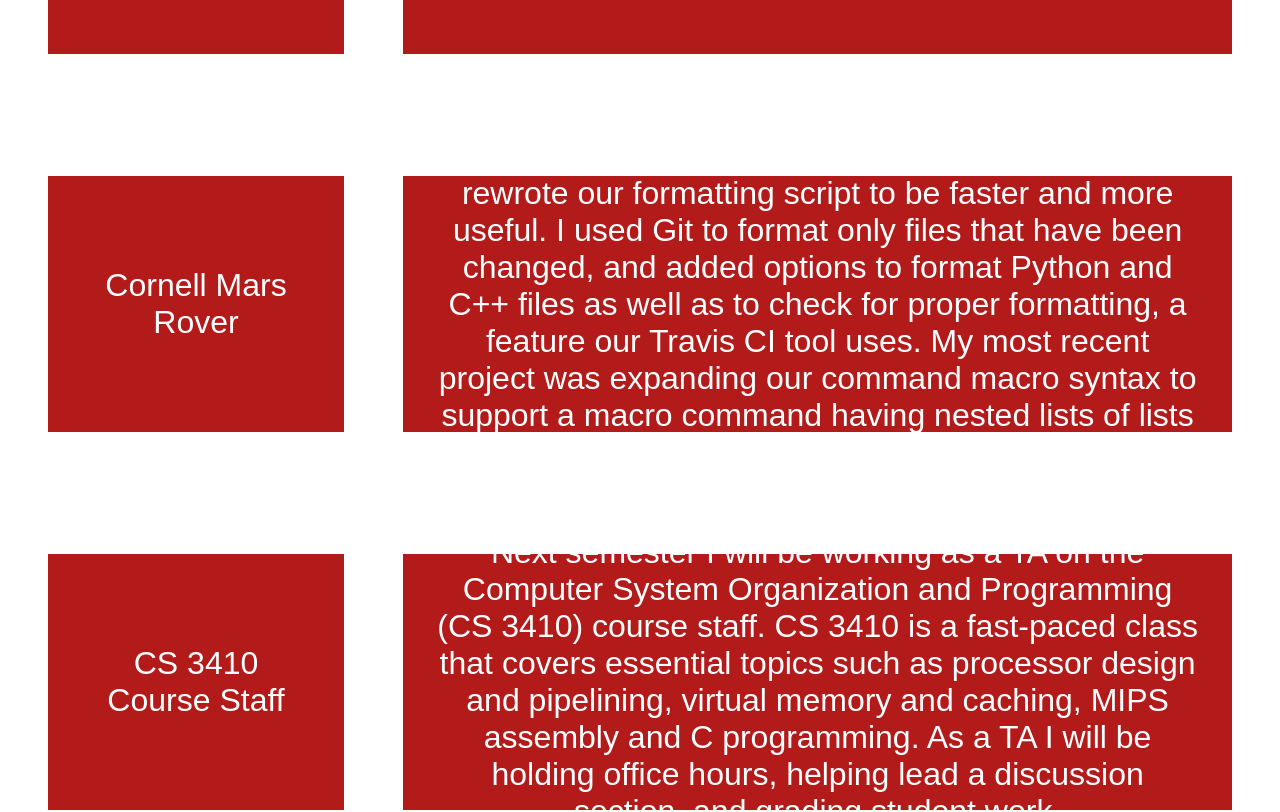
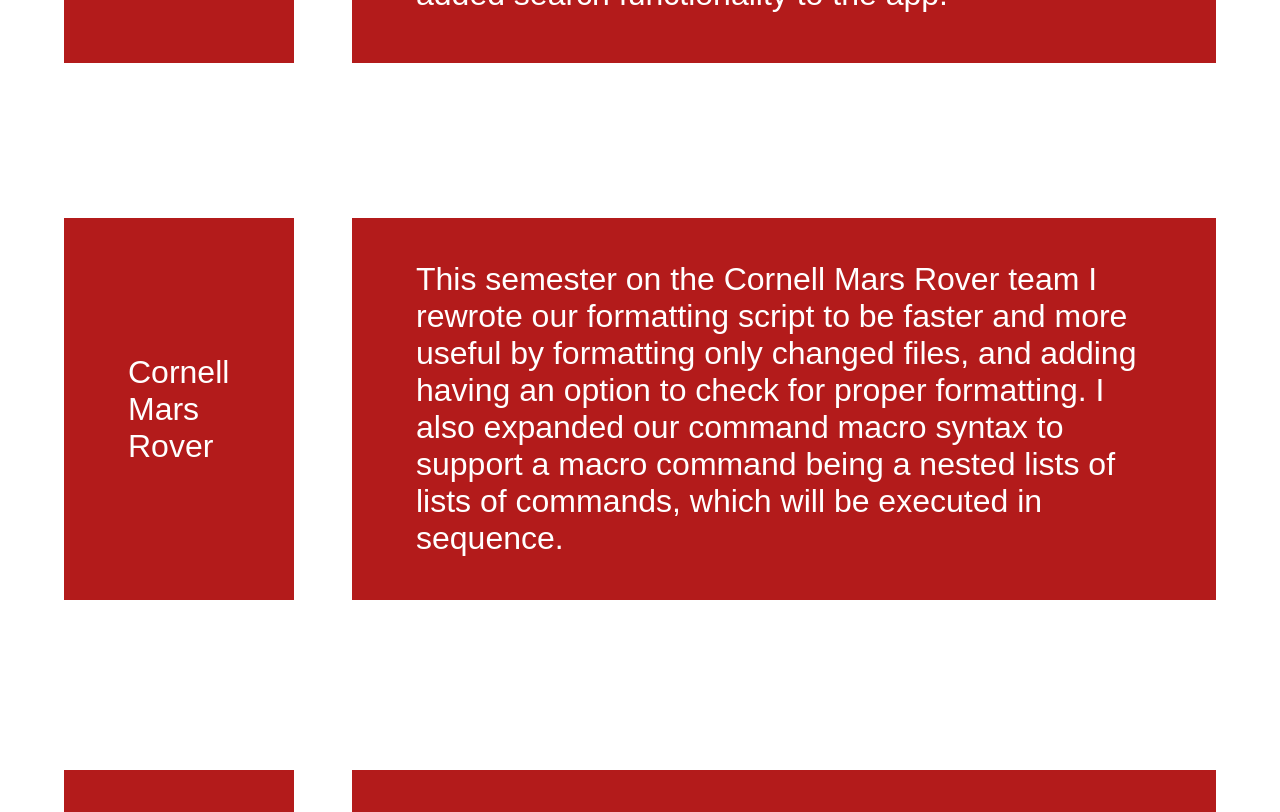
Before and after one commit to alexanderGGreenberg/me, a React (Create React App) app: page / in a window 1280 px wide. Shown: the part 1840-2652 px from the top of the page. Built offline with nearby package versions, Linux system fonts and the light colour scheme.

Commit message:
Conform to BEM standards for CSS classnames

```diff
--- a/src/AboutMe.css
+++ b/src/AboutMe.css
@@ -1,8 +1,8 @@
-#AboutMe-wrapper {
+#aboutme--wrapper {
   font-size: 3vw;
   color: #C70039;
 }
-#AboutMe-par {
+#aboutme--par {
 	font-size: 1em;
   	color: black;
   	padding: 1.5em
--- a/src/AboutMe.js
+++ b/src/AboutMe.js
@@ -6,9 +6,9 @@
   render() {
     return (
       <div>
-        <header id="AboutMe-wrapper">
+        <header id="aboutme--wrapper">
           <h1>About Me</h1>
-          <p id= "AboutMe-par">
+          <p id= "aboutme--par">
             Hey! I'm a Sophomore at Cornell studying Computer Science.  I'm an overnight oats addict
             and technology lover.  I love learning new skills, getting lost on super long walks,
             and playing ping pong.  Last summer at <a href="https://startuptree.co/"> StartupTree </a>
--- a/src/App.css
+++ b/src/App.css
@@ -1,18 +1,18 @@
-#App {
+#app {
   text-align: center;
 }
 
-#App-logo {
+#app--logo {
   height: 20em;
   border-radius: 50%;
 }
 
-#App-header {
+#app--header {
   background-color: #B31B1B;
   padding: 10em;
   color: white;
 }
 
-#App-title {
+#app--title {
   font-size: 3vw;
 }
--- a/src/App.js
+++ b/src/App.js
@@ -11,10 +11,10 @@
 class App extends Component {
   render() {
     return (
-      <div id="App">
-        <header id="App-header">
-          <img src={alexFace} id="App-logo" alt="logo" />
-          <h1 id="App-title">Alex Greenberg</h1>
+      <div id="app">
+        <header id="app--header">
+          <img src={alexFace} id="app--logo" alt="logo" />
+          <h1 id="app--title">Alex Greenberg</h1>
         </header>
         <AboutMe>
         </AboutMe>
--- a/src/Experience.css
+++ b/src/Experience.css
@@ -1,4 +1,4 @@
-#Experience-title {
+#experience--title {
   font-size: 6vw;
   color: #B31B1B;
 }
--- a/src/Experience.js
+++ b/src/Experience.js
@@ -7,30 +7,28 @@
     return (
       <div>
         <header>
-          <h1 id= "Experience-title">What I'm up to</h1>
+          <h1 id= "experience--title">What I'm up to</h1>
             <ExperienceCard
               title = 'StartupTree'
-              description = 'I built a mobile app messaging platform and events feed.
-              plus several feeds for events and organizations.  I also  the
+              description = 'I built a mobile app messaging platform and events feed
+              plus several feeds for events and organizations.  I also created the
               login page and added search functionality to the app.'>
             </ExperienceCard>
             <ExperienceCard
               title = 'Cornell Mars Rover'
               description = 'This semester on the Cornell Mars Rover team I rewrote our
-              formatting script to be faster and more useful.  I used Git to format only
-              files that have been changed, and added options to format Python and C++ files
-              as well as to check for proper formatting, a feature our Travis CI tool uses.
-              My most recent project was expanding our command macro syntax to support a macro
-              command having nested lists of lists of commands, which will be executed in sequence.'>
+              formatting script to be faster and more useful by formatting only changed files,
+              and adding having an option to check for proper formatting.  I also
+              expanded our command macro syntax to support a macro command being a nested
+              lists of lists of commands, which will be executed in sequence.'>
             </ExperienceCard>
             <ExperienceCard
               title = 'CS 3410 Course Staff'
               description = 'Next semester I will be working as a TA on the Computer
               System Organization and Programming (CS 3410) course staff.  CS 3410
-              is a fast-paced class that covers essential topics such as processor design
-              and pipelining, virtual memory and caching, MIPS assembly and C programming.
-              As a TA I will be holding office hours, helping lead a discussion section,
-              and grading student work.'>
+              covers essential topics such as processor design and pipelining,
+              virtual memory, and C programming.  As a TA I will be holding office hours,
+              helping lead a discussion section, and grading student work.'>
             </ExperienceCard>
             <ExperienceCard
               title = 'Big Red Hacks, Fall 2017'
--- a/src/ExperienceCard.css
+++ b/src/ExperienceCard.css
@@ -1,12 +1,15 @@
-#ExperienceCard-wrapper {
+#experiencecard--wrapper {
+  overflow:hidden;
   display: grid;
-  grid-template-columns: 25% 70%;
-  grid-template-rows: 20vw 1vw 1vw;
+  grid-template-columns: 20% 75%;
+  grid-template-rows: 90% 5% 5%;
   grid-gap: 5%;
   color: white;
-  font-size: 4vh;
-  padding: 1.5em
+  font-size: 4vmin;
+  padding: 2em;
+  text-align: left;
 }
+
 
 main,
 aside {
@@ -14,5 +17,5 @@
   display: flex;
   align-items: center;
   justify-content: center;
-  padding: 1em;
+  padding: 2em;
 }
--- a/src/ExperienceCard.js
+++ b/src/ExperienceCard.js
@@ -4,7 +4,7 @@
 class ExperienceCard extends Component {
   render() {
     return (
-      <div id= "ExperienceCard-wrapper">
+      <div id= "experiencecard--wrapper">
         <aside>
           {this.props.title}
         </aside>
```
